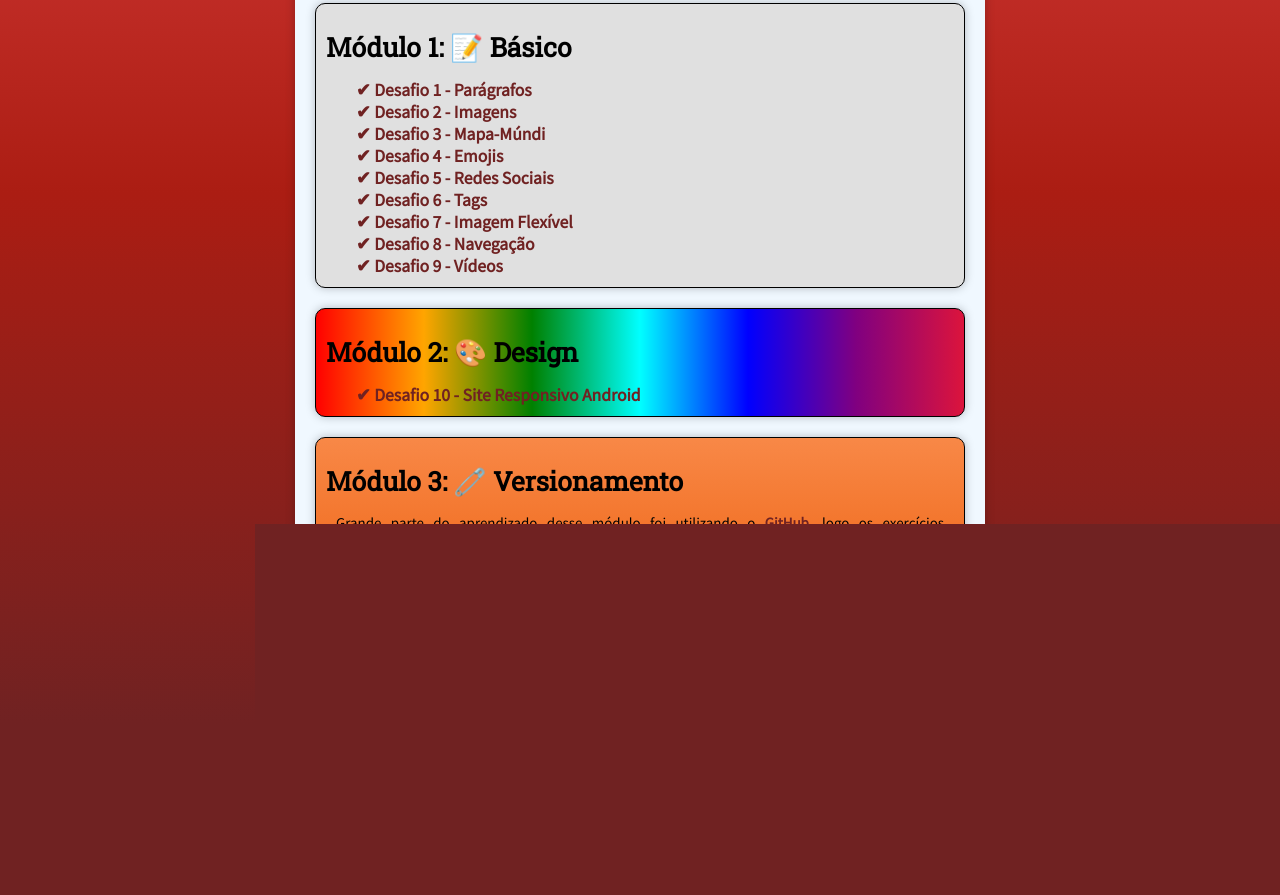
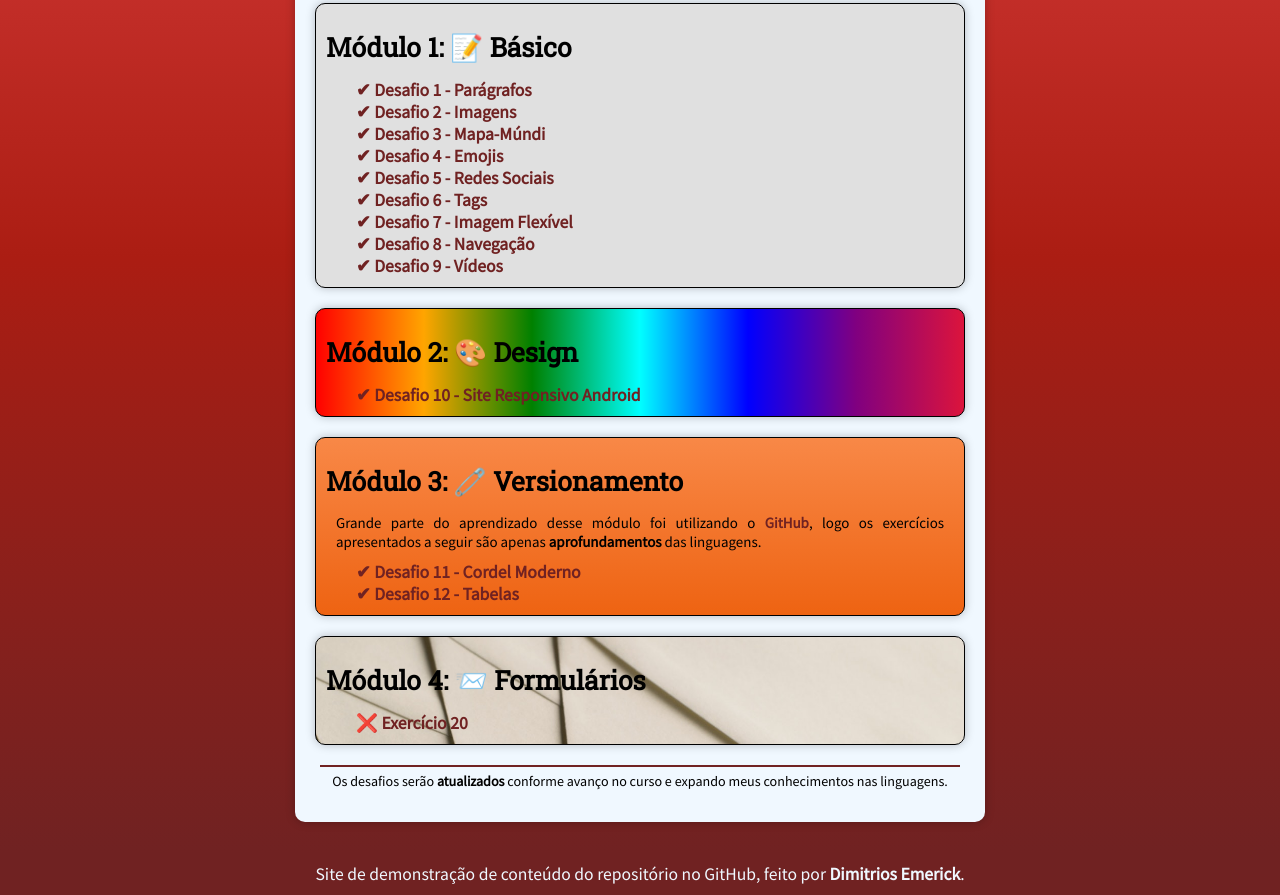
Before and after one commit to DimiEmerick/curso-html-css, a plain HTML site: page desafios/desafios.html in a window 1280 px wide. Shown: the part 493-1388 px from the top of the page. Before the commit the page ends 1259 px from the top, so only its background shows below. Drawn offline with Linux system fonts and the light colour scheme.

Commit message:
Criação d13

```diff
--- a/desafios/desafios.html
+++ b/desafios/desafios.html
@@ -69,6 +69,14 @@
                 </ul>
             </section>
 
+            <section class="lista" id="form">
+                <h2>Módulo 4: &#x1F4E8; Formulários</h2>
+
+                <ul>
+                    <li><a class="nop" href="modulo-4/desafio-13-social/d13.html">Exercício 20</a></li>
+                </ul>
+            </section>
+
             <hr>
 
             <p id="aviso">Os desafios serão <strong>atualizados</strong> conforme avanço no curso e expando meus conhecimentos nas linguagens.</p>
--- /dev/null
+++ b/desafios/modulo-4/desafio-13-social/style.css
@@ -0,0 +1,44 @@
+* {
+    margin: 0;
+    padding: 0;
+    box-sizing: border-box;
+}
+
+body {
+    background-image: url(imagens/fundo-madeira.jpg);
+    background-size: cover;
+    background-position: center center;
+    background-attachment: fixed;
+}
+
+nav {
+    display: flex;
+    flex-direction: column;
+    align-items: flex-end;
+}
+
+img {
+    width: 75px;
+    margin: 10px 10px 10px 0;
+    border-radius: 50%;
+    box-shadow: 5px 5px 15px rgba(0, 0, 0, 0.25);
+    transition-duration: .1s;
+}
+
+img:hover {
+    margin: 0 13px 13px 0;
+    box-shadow: 5px 5px 20px rgba(0, 0, 0, 0.5);
+}
+
+main {
+    position: absolute;
+    top: 15%;
+    left: 35%;
+    background-image: url(imagens/frame-iphone.png);
+    width: 310px;
+    height: 625px;
+}
+
+iframe {
+    position: relative;
+}
--- a/desafios/style.css
+++ b/desafios/style.css
@@ -208,6 +208,11 @@ li > a:hover {
     background-image: linear-gradient(180deg, #f88847, #ee6312);
 }
 
+#form {
+    background-image: url(../Imagens/env.jpg);
+    background-size: cover;
+}
+
 /* RODAPÉ */
 footer {
     background-color: var(--corA3);
--- a/exercicios/modulo-4/exercicio-20/style.css
+++ b/exercicios/modulo-4/exercicio-20/style.css
@@ -141,6 +141,7 @@ iframe {
     margin: 0 5px;
     border-radius: 7px;
     border: 2px solid var(--corA3);
+    box-shadow: 0 0 15px rgba(0, 0, 0, 0.25);
 }
 .interno {
     max-width: 300px;
```
Also changed, not shown: desafios/modulo-4/desafio-13-social/d13.html (added, +24 -0 lines), exercicios/exercicios.html (+1 -1 lines), desafios/modulo-4/desafio-13-social/imagens/frame-iphone.png (added), desafios/modulo-4/desafio-13-social/imagens/logo-facebook.jpg (added), desafios/modulo-4/desafio-13-social/imagens/logo-github.jpg (added), desafios/modulo-4/desafio-13-social/imagens/logo-home.jpg (added), desafios/modulo-4/desafio-13-social/imagens/logo-instagram.jpg (added), desafios/modulo-4/desafio-13-social/imagens/logo-twitter.jpg (added), desafios/modulo-4/desafio-13-social/imagens/logo-youtube.jpg (added), desafios/modulo-4/desafio-13-social/imagens/tela-facebook.jpg (added), desafios/modulo-4/desafio-13-social/imagens/tela-github.jpg (added), desafios/modulo-4/desafio-13-social/imagens/tela-home.jpg (added), desafios/modulo-4/desafio-13-social/imagens/tela-instagram.jpg (added), desafios/modulo-4/desafio-13-social/imagens/tela-twitter.jpg (added), 2 other files.
